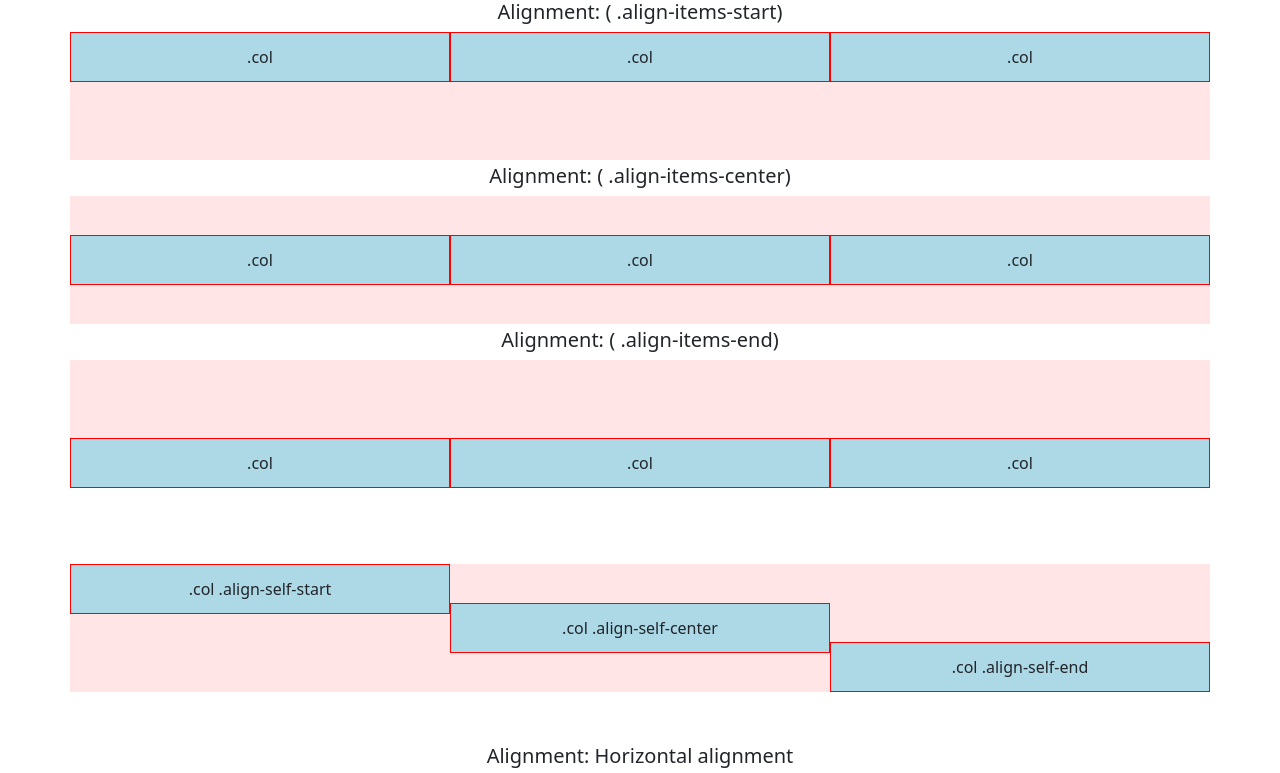
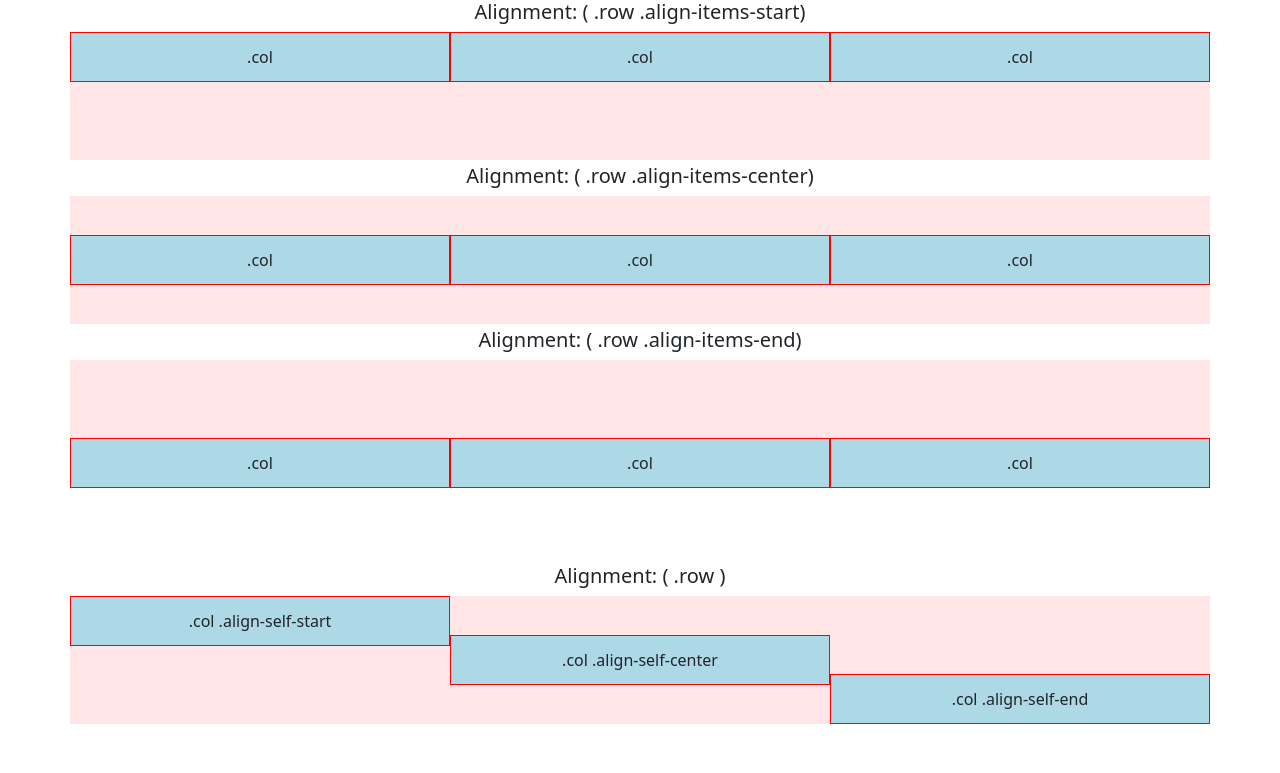
Before and after one commit to Mahmud139/Learning_Bootstrap, a plain HTML site: page 03_columns/index.html in a window 1280 px wide. Shown: the top 773 px of the page. Drawn offline with nearby package versions, Linux system fonts and the light colour scheme.

Commit message:
updated columns

```diff
--- a/03_columns/index.html
+++ b/03_columns/index.html
@@ -32,20 +32,20 @@
     </style>
 </head>
 <body>
-    <h5>Alignment: ( .align-items-start)</h5>
+    <h5>Alignment: ( .row .align-items-start)</h5>
     <div class="container text-center">
         <div class="row align-items-start alignment">
             <div class="col">.col</div>
             <div class="col">.col</div>
             <div class="col">.col</div>
         </div>
-        <h5>Alignment: ( .align-items-center)</h5>
+        <h5>Alignment: ( .row .align-items-center)</h5>
         <div class="row align-items-center alignment">
             <div class="col">.col</div>
             <div class="col">.col</div>
             <div class="col">.col</div>
         </div>
-        <h5>Alignment: ( .align-items-end)</h5>
+        <h5>Alignment: ( .row .align-items-end)</h5>
         <div class="row align-items-end alignment">
             <div class="col">.col</div>
             <div class="col">.col</div>
@@ -55,6 +55,7 @@
     <br>
     <br>
     <br>
+    <h5>Alignment: ( .row )</h5>
     <div class="container text-center">
         <div class="row alignment">
             <div class="col align-self-start">.col .align-self-start</div>
@@ -71,16 +72,19 @@
             <div class="col-4">.col-4</div>
             <div class="col-4">.col-4</div>
         </div>
+        <br>
         <h6>( .row .justify-content-center)</h6>
         <div class="row justify-content-center">
             <div class="col-4">.col-4</div>
             <div class="col-4">.col-4</div>
         </div>
+        <br>
         <h6>( .row .justify-content-end)</h6>
         <div class="row justify-content-end">
             <div class="col-4">.col-4</div>
             <div class="col-4">.col-4</div>
         </div>
+        <br>
         <h6>( .row .justify-content-around)</h6>
         <div class="row justify-content-around">
             <div class="col-2">.col-2</div>
@@ -88,6 +92,7 @@
             <div class="col-2">.col-2</div>
             <div class="col-2">.col-2</div>
         </div>
+        <br>
         <h6>( .row .justify-content-between)</h6>
         <div class="row justify-content-between">
             <div class="col-2">.col-2</div>
@@ -95,6 +100,7 @@
             <div class="col-2">.col-2</div>
             <div class="col-2">.col-2</div>
         </div>
+        <br>
         <h6>( .row .justify-content-evenly)</h6>
         <div class="row justify-content-evenly">
             <div class="col-2">.col-2</div>
```
